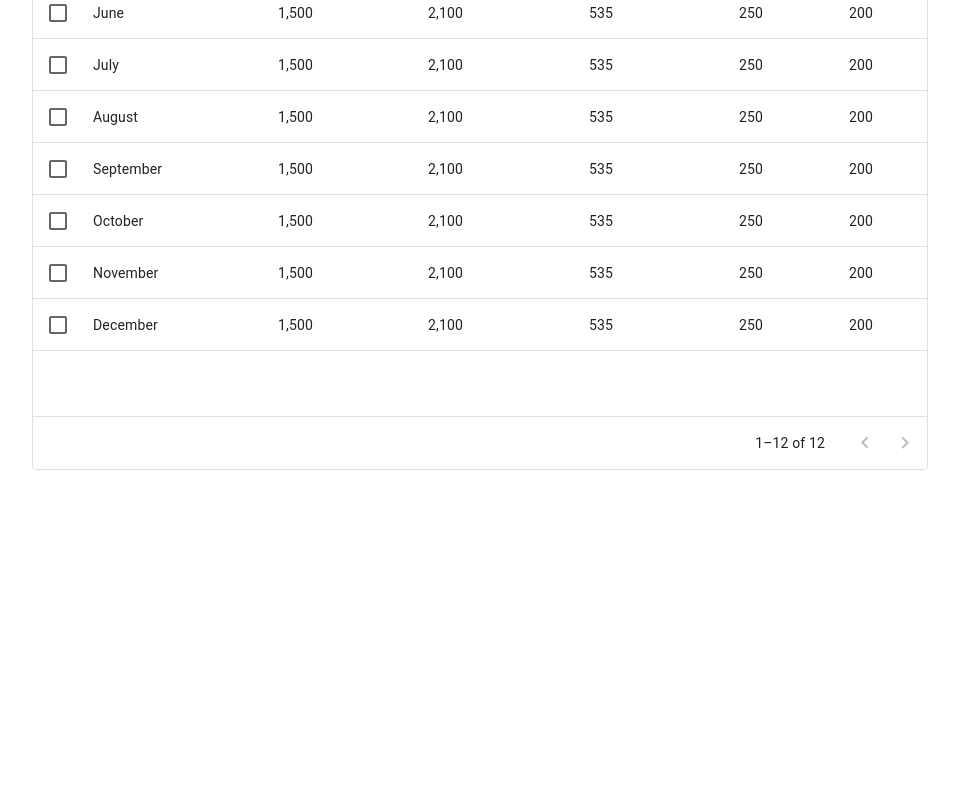
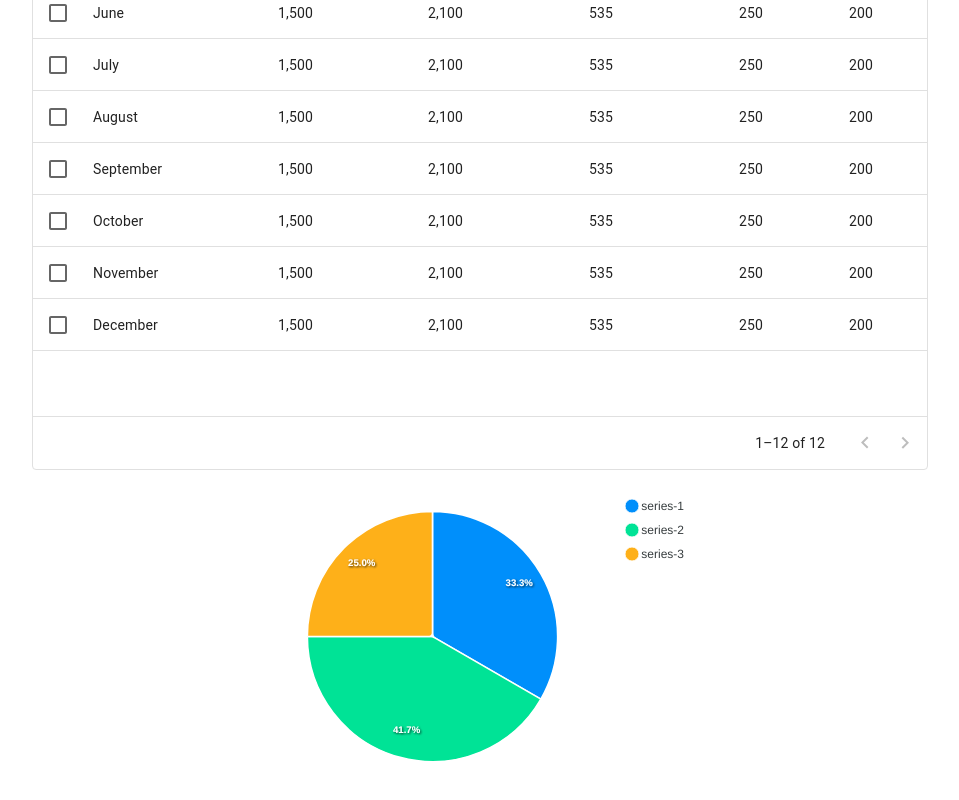
Before and after one commit to nikioni/Shalem, a React (Create React App) app: page /dashboard in a window 1280 px wide. Shown: the part 472-1272 px from the top of the page, without its empty margins (160-1119 px from the left). Before the commit the page ends 942 px from the top, so only its background shows below. Built offline with nearby package versions, Linux system fonts and the light colour scheme.

Commit message:
PieChart is added

```diff
--- a/package.json
+++ b/package.json
@@ -15,7 +15,9 @@
     "@types/node": "^16.18.3",
     "@types/react": "^18.0.25",
     "@types/react-dom": "^18.0.9",
+    "apexcharts": "^3.36.3",
     "react": "^18.2.0",
+    "react-apexcharts": "^1.4.0",
     "react-dom": "^18.2.0",
     "react-router-dom": "^6.4.3",
     "react-scripts": "^5.0.1",
--- /dev/null
+++ b/src/Components/Dashboard/Charts/PieChart.tsx
@@ -0,0 +1,27 @@
+import React from "react";
+import Chart from "react-apexcharts";
+
+export interface IPieChart {
+  options?: Object;
+}
+
+const PieChart: React.FC<IPieChart> = (props) => {
+  //just for demo chart. options should be sent by props
+  const options = {
+    series: [44, 55, 33],
+    chartOptions: { labels: ["a", "b", "c"] },
+    plotOptions: {
+      pie: {
+        customScale: 0.8,
+      },
+    },
+  };
+  const labels = {};
+  return (
+    <div className="pie-chart">
+      <Chart type="pie" series={options.series} options={options} />
+    </div>
+  );
+};
+
+export default PieChart;
--- a/src/Components/Dashboard/Dashboard.tsx
+++ b/src/Components/Dashboard/Dashboard.tsx
@@ -3,11 +3,11 @@ import Box from "@mui/material/Box";
 import { DataGrid, GridColDef, GridValueGetterParams } from "@mui/x-data-grid";
 import { rows, columns } from "./api";
 import { autocompleteClasses } from "@mui/material";
+import PieChart from "./Charts/PieChart";
 
 export interface IDashboard {}
 
 const Dashboard: React.FC<IDashboard> = (props) => {
-
   return (
     <>
       <h1>This is Dashboard</h1>
@@ -21,6 +21,9 @@ const Dashboard: React.FC<IDashboard> = (props) => {
           disableSelectionOnClick
           experimentalFeatures={{ newEditingApi: true }}
         />
+        <Box sx={{ width: "50%", margin: "auto" }}>
+          <PieChart></PieChart>
+        </Box>
       </Box>
     </>
   );
```
Also changed, not shown: 1 other file (tests, documents, lock files or other folders).
